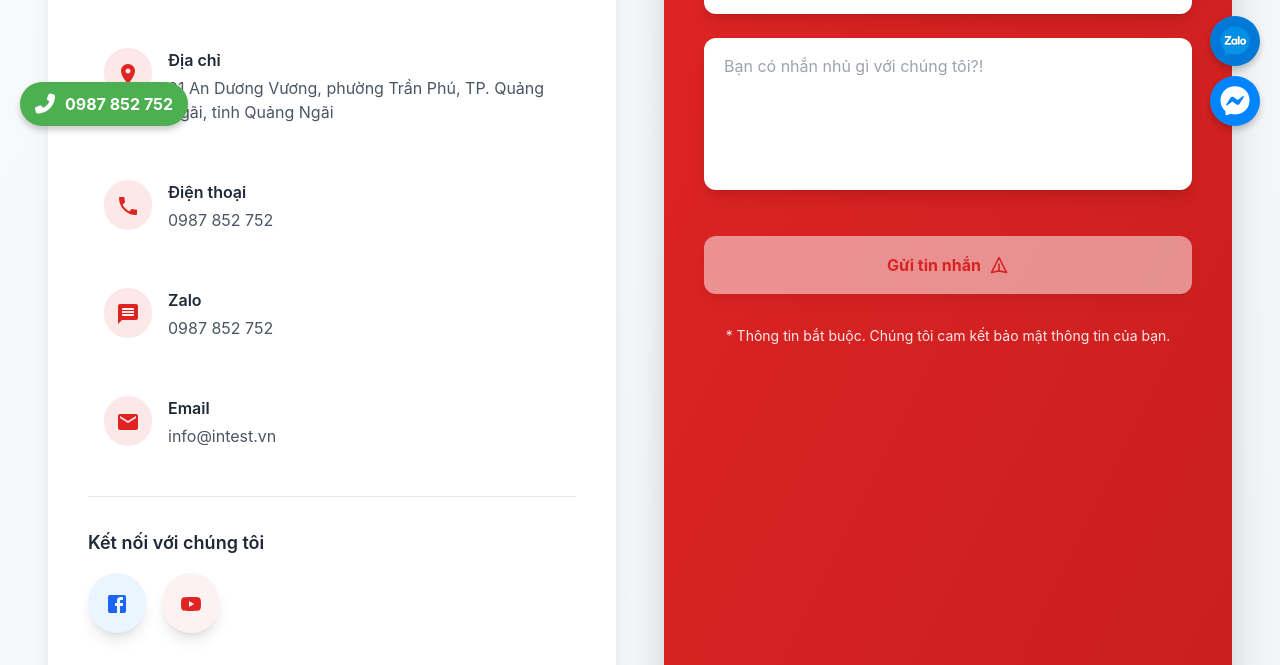
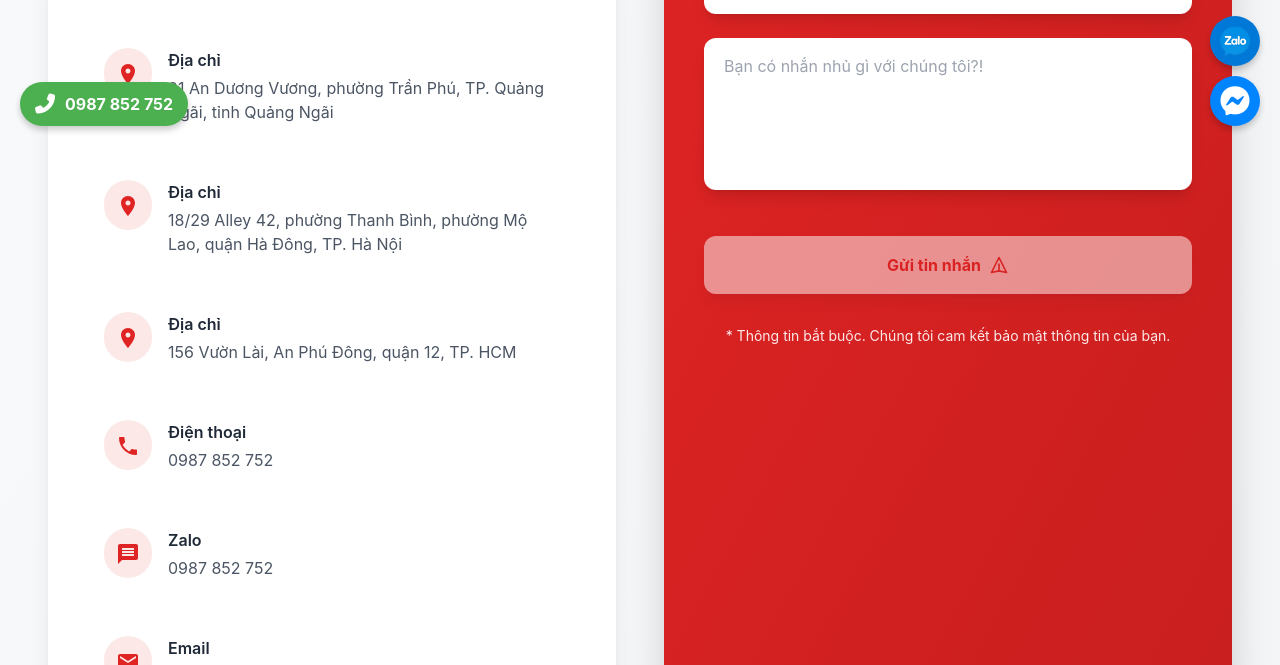
Before and after one commit to david-cung/quatest3, a React (Vite) app: page /contact in a window 1280 px wide. Shown: the part 654-1319 px from the top of the page. Built offline with nearby package versions, Linux system fonts and the light colour scheme; no server answers.

Commit message:
Update code

```diff
--- a/src/components/Footer.jsx
+++ b/src/components/Footer.jsx
@@ -41,12 +41,6 @@ function Footer() {
       icon: MapPin,
       color: "text-red-500",
       text: "156 Vườn Lài, An Phú Đông, quận 12, TP. HCM",
-      type: "address"
-    },
-    {
-      icon: MapPin,
-      color: "text-red-500",
-      text: "Thôn Diên Niên, xã Tịnh Sơn, huyện Sơn Tịnh, tỉnh Quảng Ngãi",
       type: "address"
     },
     {
--- a/src/pages/Contact.jsx
+++ b/src/pages/Contact.jsx
@@ -24,7 +24,7 @@ const Contact = () => {
   // Function to send email using EmailJS
   const sendEmail = async (formData) => {
     // EmailJS configuration
-    const serviceId = 'service_wp9uh8s'; // Thay bằng Service ID của bạn
+    const serviceId = 'service_dla81n9'; // Thay bằng Service ID của bạn
     const templateId = 'template_8xwhh9v'; // Thay bằng Template ID của bạn
     const publicKey = 'ugO2jFaDOhJmKbbP3'; // Thay bằng Public Key của bạn
 
@@ -105,6 +105,16 @@ const Contact = () => {
       icon: <LocationOnIcon className="w-5 h-5 text-red-600" />,
       label: "Địa chỉ",
       value: "91 An Dương Vương, phường Trần Phú, TP. Quảng Ngãi, tỉnh Quảng Ngãi"
+    },
+    {
+      icon: <LocationOnIcon className="w-5 h-5 text-red-600" />,
+      label: "Địa chỉ",
+      value: "18/29 Alley 42, phường Thanh Bình, phường Mộ Lao, quận Hà Đông, TP. Hà Nội"
+    },
+    {
+      icon: <LocationOnIcon className="w-5 h-5 text-red-600" />,
+      label: "Địa chỉ",
+      value: "156 Vườn Lài, An Phú Đông, quận 12, TP. HCM"
     },
     {
       icon: <PhoneIcon className="w-5 h-5 text-red-600" />,
@@ -240,7 +250,7 @@ const Contact = () => {
               </div>
 
               {/* Social Media */}
-              <div className="border-t border-gray-200 pt-6 sm:pt-8">
+              {/* <div className="border-t border-gray-200 pt-6 sm:pt-8">
                 <h4 className="text-base sm:text-lg font-semibold text-gray-800 mb-3 sm:mb-4">
                   Kết nối với chúng tôi
                 </h4>
@@ -252,9 +262,9 @@ const Contact = () => {
                     <YouTubeIcon className="w-5 h-5 sm:w-6 sm:h-6 text-red-600 group-hover:text-white transition-colors duration-300" />
                   </button>
                 </div>
-              </div>
+              </div> */}
 
-              {/* Business Hours */}
+              {/* Business Hours
               <div className="mt-6 sm:mt-8 bg-gradient-to-r from-green-50 to-emerald-50 rounded-xl p-4 sm:p-6 border border-green-100">
                 <h4 className="text-base sm:text-lg font-semibold text-gray-800 mb-2 sm:mb-3">
                   Giờ làm việc
@@ -273,7 +283,7 @@ const Contact = () => {
                     <span className="font-medium text-red-600">Nghỉ</span>
                   </div>
                 </div>
-              </div>
+              </div> */}
             </div>
           </div>
 
--- a/src/pages/Home.jsx
+++ b/src/pages/Home.jsx
@@ -75,7 +75,7 @@ function HomePage() {
 
   const serviceCategories = useMemo(() => ({
     left: ["Khối lượng", "Lực - độ cứng", "Áp suất", "Nhiệt", "Điện - Điện tử"],
-    right: ["Độ dài", "Hoá lý", "Dung tích - Lưu lượng", "Quang học - Bức xạ"]
+    right: ["Độ dài", "Hoá lý", "Dung tích - Lưu lượng", "Quang học - Bức xạ", "Thời gian - Tần số"]
   }), []);
 
   return (
```
